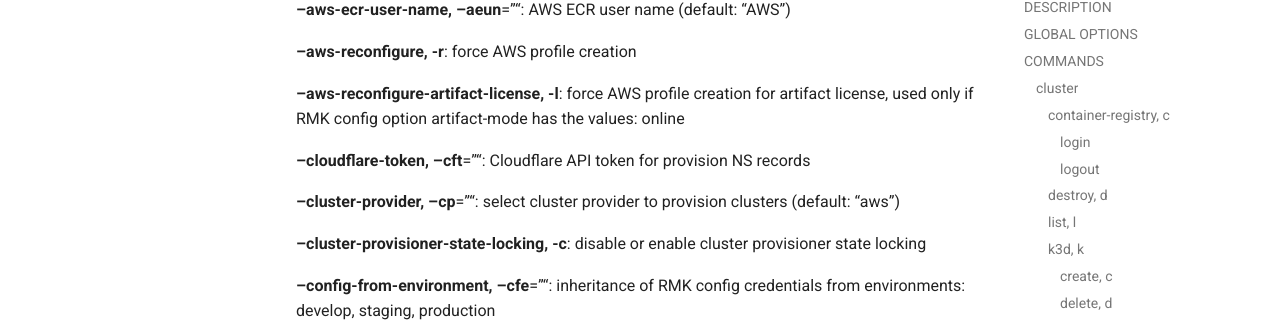
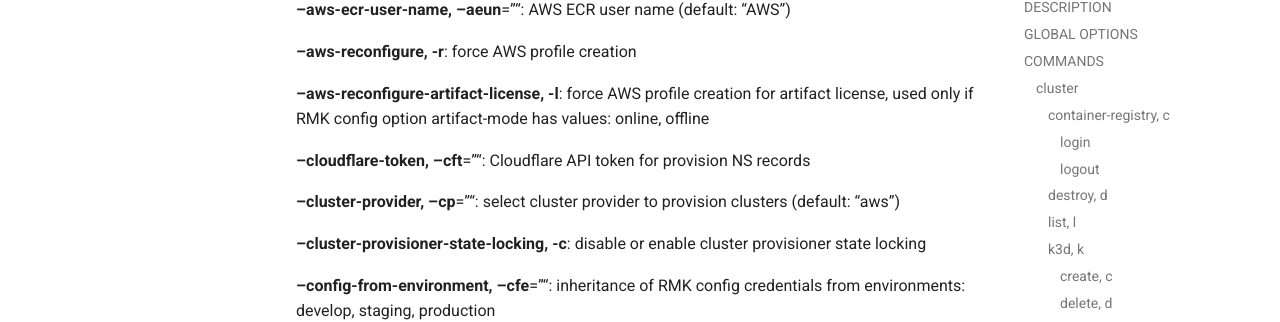
Before and after one commit to edenlabllc/rmk, an MkDocs documentation site: the page built from docs/commands.md, in a window 1280 px wide and 900 px high, scrolled down 3251 px. Shown: the part 176-498 px from the top of the window. Built offline with MkDocs 1.6.1 and Material for MkDocs 9.7.7, drawn with Linux system fonts in a browser that asks for light colours; comment, search, counter and statistics services are not loaded; the version menu is left out; part of the change alters nothing that is shown; some of the changed text lies outside the part shown.

Commit message:
[skip ci] Update commands documentation

```diff
--- a/docs/commands.md
+++ b/docs/commands.md
@@ -18,8 +18,8 @@ rmk
 Command line tool for reduced management of the provision of Kubernetes clusters in different environments and management of service releases.
 
 **BuiltBy:** goreleaser \
-**Commit:** edbe501 \
-**Date:** 2024-09-02T14:44:39Z \
+**Commit:** 79f9f05 \
+**Date:** 2024-09-03T12:48:24Z \
 **Target:** linux_amd64
 
 **Usage**:
@@ -155,7 +155,7 @@ Initialize configuration for current tenant and selected environment
 
 **--aws-reconfigure, -r**: force AWS profile creation
 
-**--aws-reconfigure-artifact-license, -l**: force AWS profile creation for artifact license, used only if RMK config option artifact-mode has the values: online
+**--aws-reconfigure-artifact-license, -l**: force AWS profile creation for artifact license, used only if RMK config option artifact-mode has values: online, offline
 
 **--cloudflare-token, --cft**="": Cloudflare API token for provision NS records
 
```
